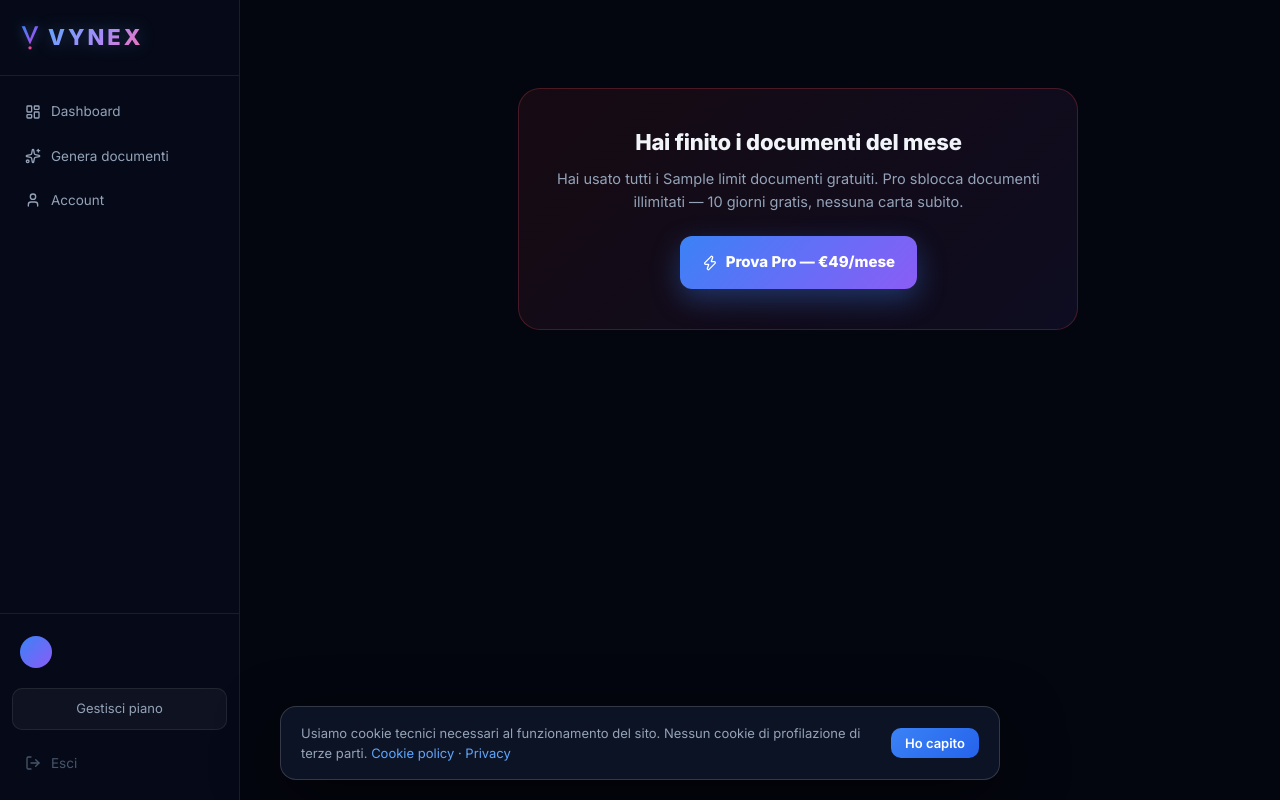
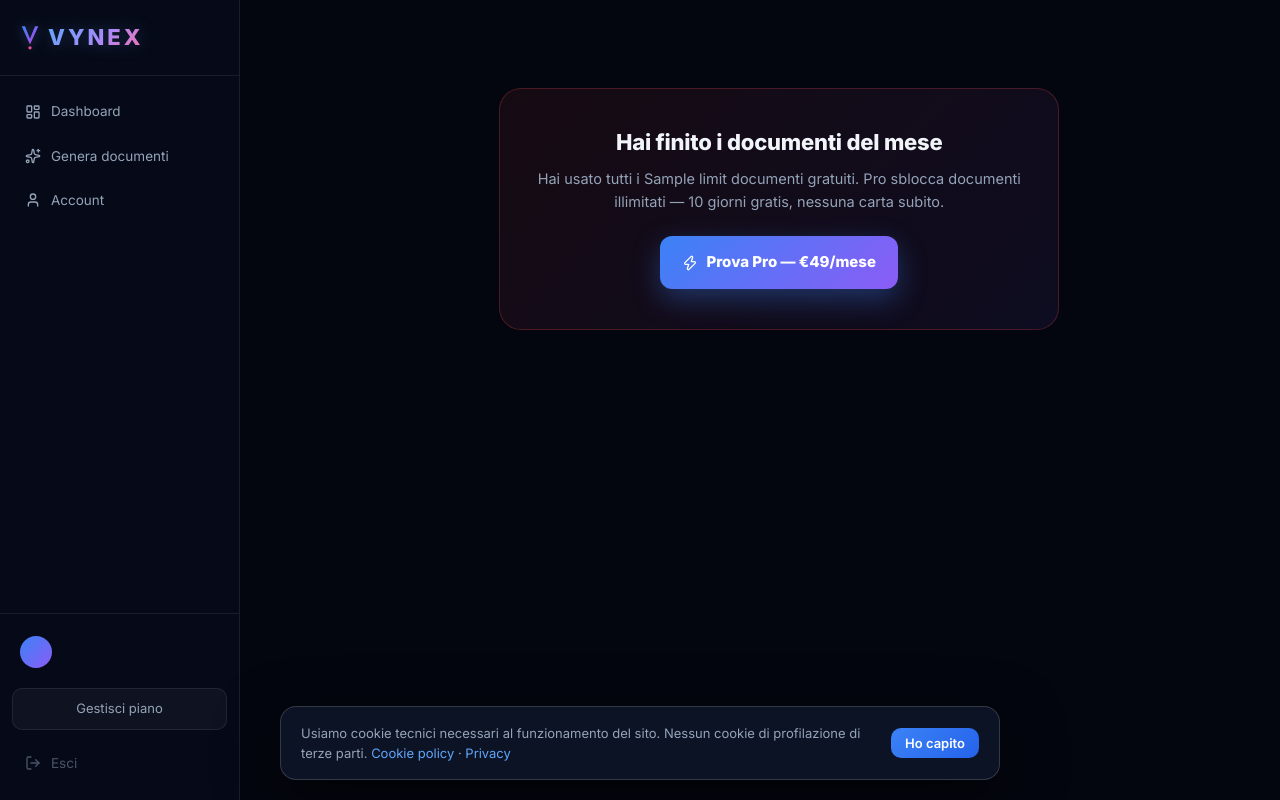
Before and after one commit to robertopizzini19-byte/vynex, a Python web app: template templates/genera.html in a window 1280 px wide. Run offline with Jinja, Linux system fonts and the light colour scheme; the template is opened without the code that fills it: most values are stand-ins (such as "Sample title", 1, 10 or a date in 2020).

Commit message:
style(genera): padding-left 180→110px (ancora più a sinistra)
Co-Authored-By: Claude Opus 4.7 (1M context) <noreply@anthropic.com>

```diff
--- a/static/style.css
+++ b/static/style.css
@@ -1009,7 +1009,7 @@ body.page-account .app-main {
   padding-left: clamp(88px, 13vw, 320px);  /* shift a destra */
 }
 body.page-genera .app-main {
-  padding-left: clamp(40px, 8vw, 180px);   /* shift a sinistra */
+  padding-left: clamp(24px, 5vw, 110px);   /* shift ulteriormente a sinistra */
 }
 .app-main > * {
   display: block;
```
